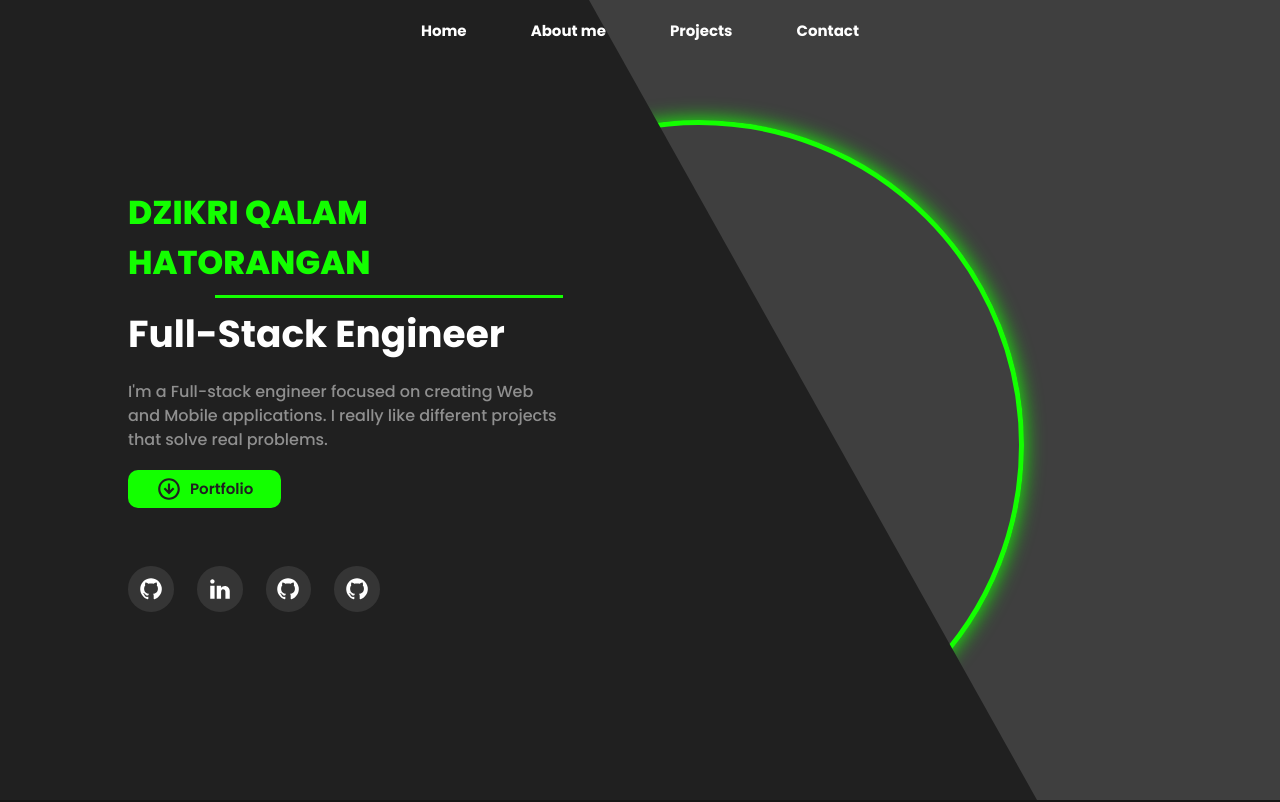
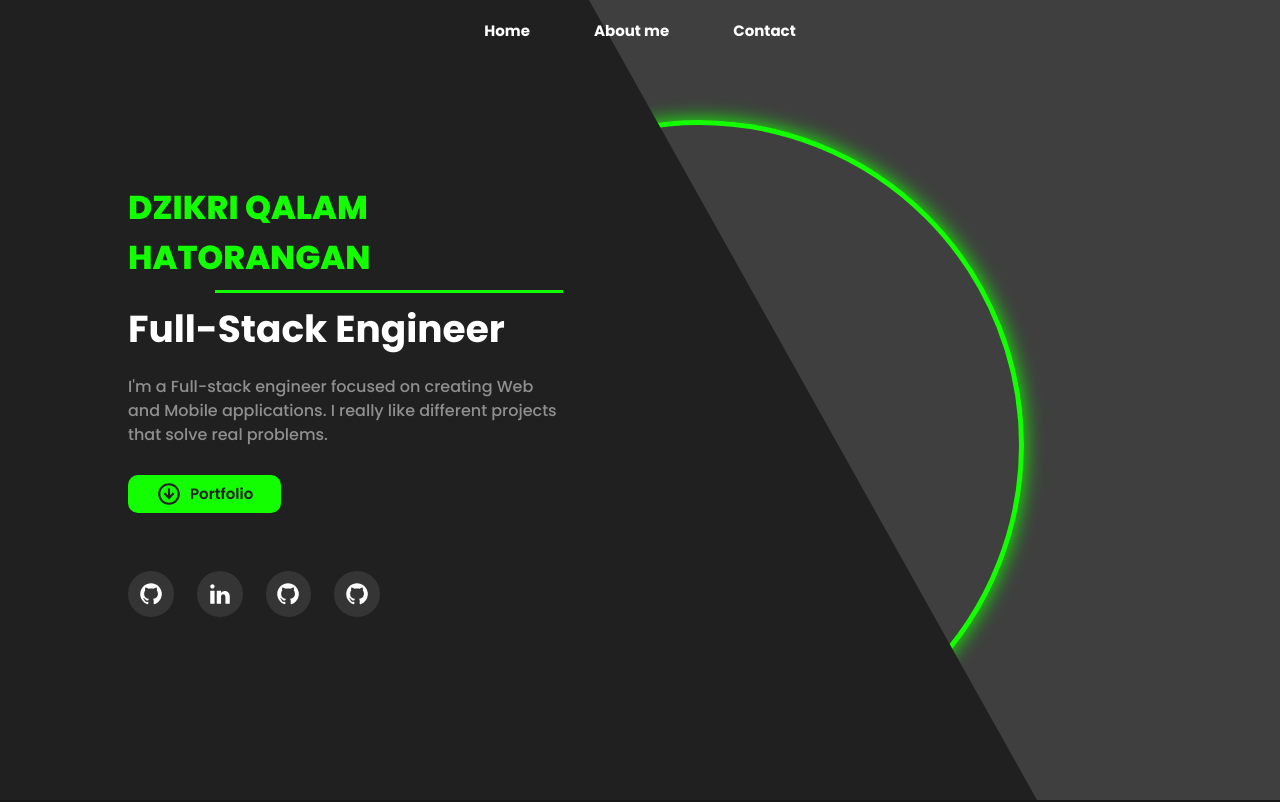
Before and after one commit to dzikriqalampacil/personal-website, a Next.js app: page / in a window 1280 px wide. Shown: the top 802 px of the page. Built offline with nearby package versions, Linux system fonts and the light colour scheme.

Commit message:
feat: update projects link

```diff
--- a/ui/component/Hero/index.jsx
+++ b/ui/component/Hero/index.jsx
@@ -1,5 +1,5 @@
 import React from 'react'
-import { Box, Text, VStack, HStack, Flex } from '@chakra-ui/react'
+import { Box, Text, VStack, HStack, Flex, Link } from '@chakra-ui/react'
 import Navbar from '../Navbar'
 import Image from 'next/image'
 import { motion } from 'framer-motion'
@@ -14,10 +14,12 @@ function Socmed({ image }) {
 
 function GreenButton() {
     return (
-        <HStack bg='brand.green' borderRadius={'10px'} padding={'6px 28px'} cursor={'pointer'}>
-            <Image src='/assets/circle_down.svg' alt='next' width='26.25px' height='26.25px' />
-            <Text color='brand.black' fontWeight={'600'} fontSize='15px'>Portfolio</Text>
-        </HStack>
+        <Link href='#projects' style={{ textDecoration: 'none' }}>
+            <HStack bg='brand.green' borderRadius={'10px'} padding={'6px 28px'} cursor={'pointer'}>
+                <Image src='/assets/circle_down.svg' alt='next' width='26.25px' height='26.25px' />
+                <Text color='brand.black' fontWeight={'600'} fontSize='15px'>Portfolio</Text>
+            </HStack>
+        </Link>
     )
 }
 
@@ -63,7 +65,7 @@ function Hero() {
                     <Text color='#8F8F8F' fontWeight={'500'} fontSize='16px' py='10px'>
                         I'm a Full-stack engineer focused on creating Web and Mobile applications. I really like different projects that solve real problems.
                     </Text>
-                    <HStack spacing='66px' >
+                    <HStack spacing='66px' pt='10px'>
                         {/* <HStack bg='brand.black' cursor={'pointer'} padding={'8px 0'}>
                             <Image src='/assets/cloud_down.svg' alt='next' width='26.25px' height='26.25px' />
                             <Text color='brand.white' fontWeight={'600'} fontSize='15px'>Download CV</Text>
--- a/ui/component/Navbar/index.jsx
+++ b/ui/component/Navbar/index.jsx
@@ -19,9 +19,6 @@ function Navbar() {
             <Link href='#about' >
                 <Item text='About me' />
             </Link>
-            <Link href='#projects'>
-                <Item text='Projects' />
-            </Link>
             <Link href='#contact'>
                 <Item text='Contact' />
             </Link>
```
